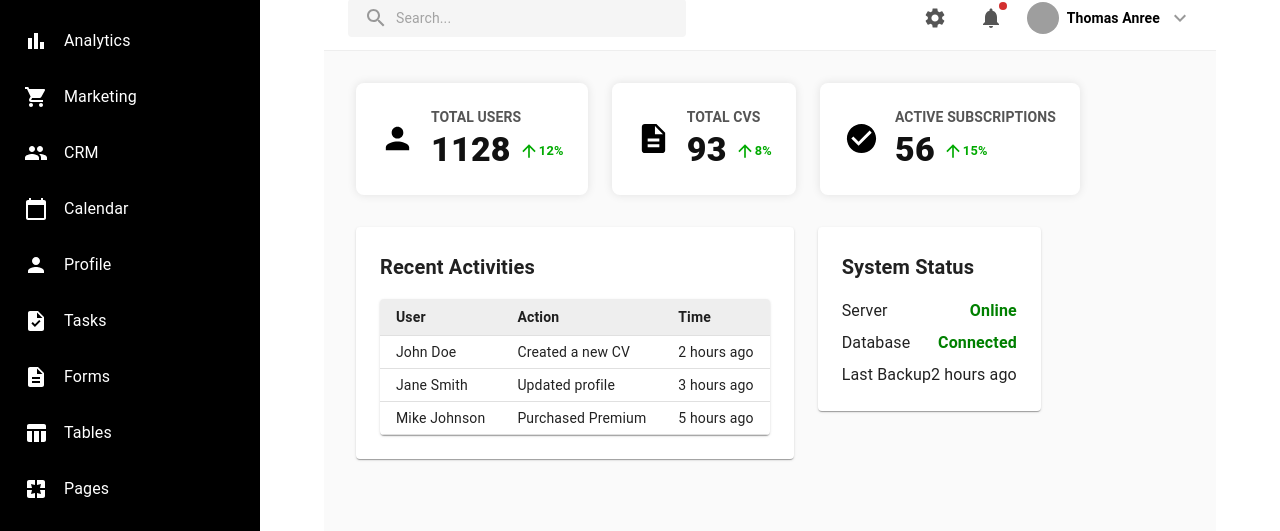
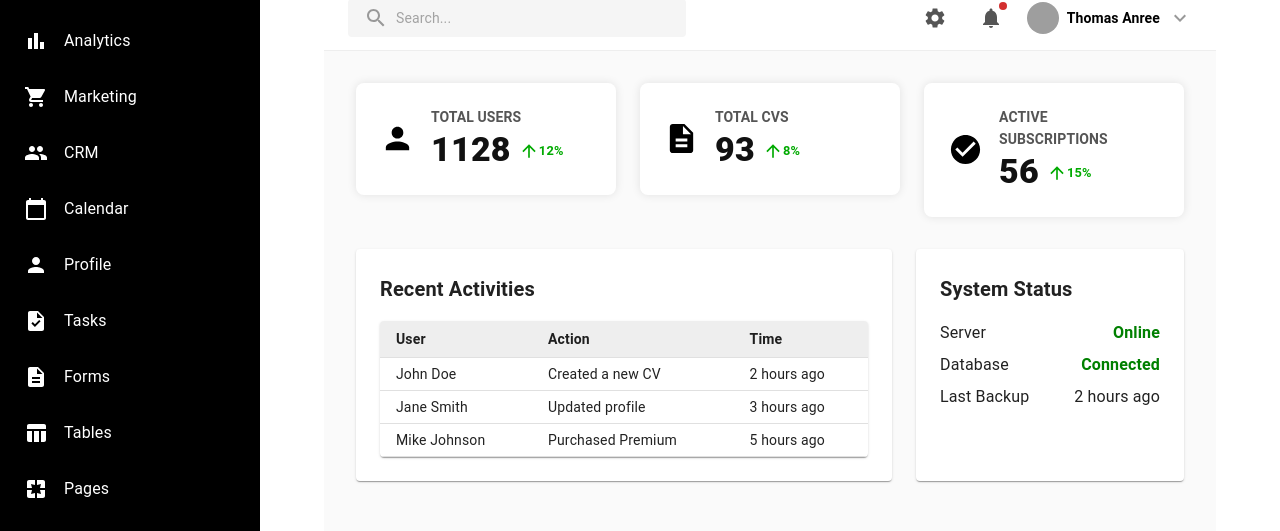
Before and after one commit to ApexCVOrg/ApexCV_FE, a Next.js app: page /en/admin/dashboard in a window 1280 px wide. Shown: the part 115-646 px from the top of the page. Built offline with nearby package versions, Linux system fonts and the light colour scheme; no server answers; grey boxes are pictures that could not be loaded.

Commit message:
config admin dashboard

```diff
--- a/package.json
+++ b/package.json
@@ -38,7 +38,7 @@
     "@testing-library/react": "^14.0.0",
     "@types/axios": "^0.9.36",
     "@types/node": "^20",
-    "@types/react": "^19",
+    "@types/react": "^19.1.6",
     "@types/react-dom": "^19",
     "eslint": "^9",
     "eslint-config-next": "15.3.2",
--- a/src/app/[locale]/admin/dashboard/page.tsx
+++ b/src/app/[locale]/admin/dashboard/page.tsx
@@ -2,7 +2,6 @@
 
 import React from 'react';
 import { Card, Typography, Box, TableContainer, Table, TableHead, TableRow, TableCell, TableBody, Paper } from '@mui/material';
-import { Grid } from '@mui/material';
 import {
   Person as PersonIcon,
   Description as DescriptionIcon,
@@ -40,9 +39,9 @@ const recentActivities = [
 export default function DashboardPage() {
   return (
     <Box sx={{ maxWidth: 1200, mx: 'auto' }}>
-      <Grid container spacing={3} sx={{ mb: 4 }}>
+      <Box sx={{ display: 'grid', gridTemplateColumns: { xs: '1fr', sm: 'repeat(3, 1fr)' }, gap: 3, mb: 4 }}>
         {stats.map(({ title, value, icon, percent }) => (
-          <Grid item xs={12} sm={4} key={title}>
+          <Box key={title}>
             <Card
               sx={{
                 display: 'flex',
@@ -79,13 +78,13 @@ export default function DashboardPage() {
                 </Typography>
               </Box>
             </Card>
-          </Grid>
+          </Box>
         ))}
-      </Grid>
+      </Box>
 
-      <Grid container spacing={3}>
-        <Grid item xs={12} md={8}>
-          <Card sx={{ p: 3 }}>
+      <Box sx={{ display: 'grid', gridTemplateColumns: { xs: '1fr', md: '2fr 1fr' }, gap: 3 }}>
+        <Box>
+          <Card sx={{ p: 3, height: '100%' }}>
             <Typography variant="h6" sx={{ mb: 2, fontWeight: 'bold' }}>
               Recent Activities
             </Typography>
@@ -110,10 +109,10 @@ export default function DashboardPage() {
               </Table>
             </TableContainer>
           </Card>
-        </Grid>
+        </Box>
 
-        <Grid item xs={12} md={4}>
-          <Card sx={{ p: 3 }}>
+        <Box>
+          <Card sx={{ p: 3, height: '100%' }}>
             <Typography variant="h6" sx={{ mb: 2, fontWeight: 'bold' }}>
               System Status
             </Typography>
@@ -132,8 +131,8 @@ export default function DashboardPage() {
               </Box>
             </Box>
           </Card>
-        </Grid>
-      </Grid>
+        </Box>
+      </Box>
     </Box>
   );
 }
```
Also changed, not shown: 1 other file (tests, documents, lock files or other folders).
